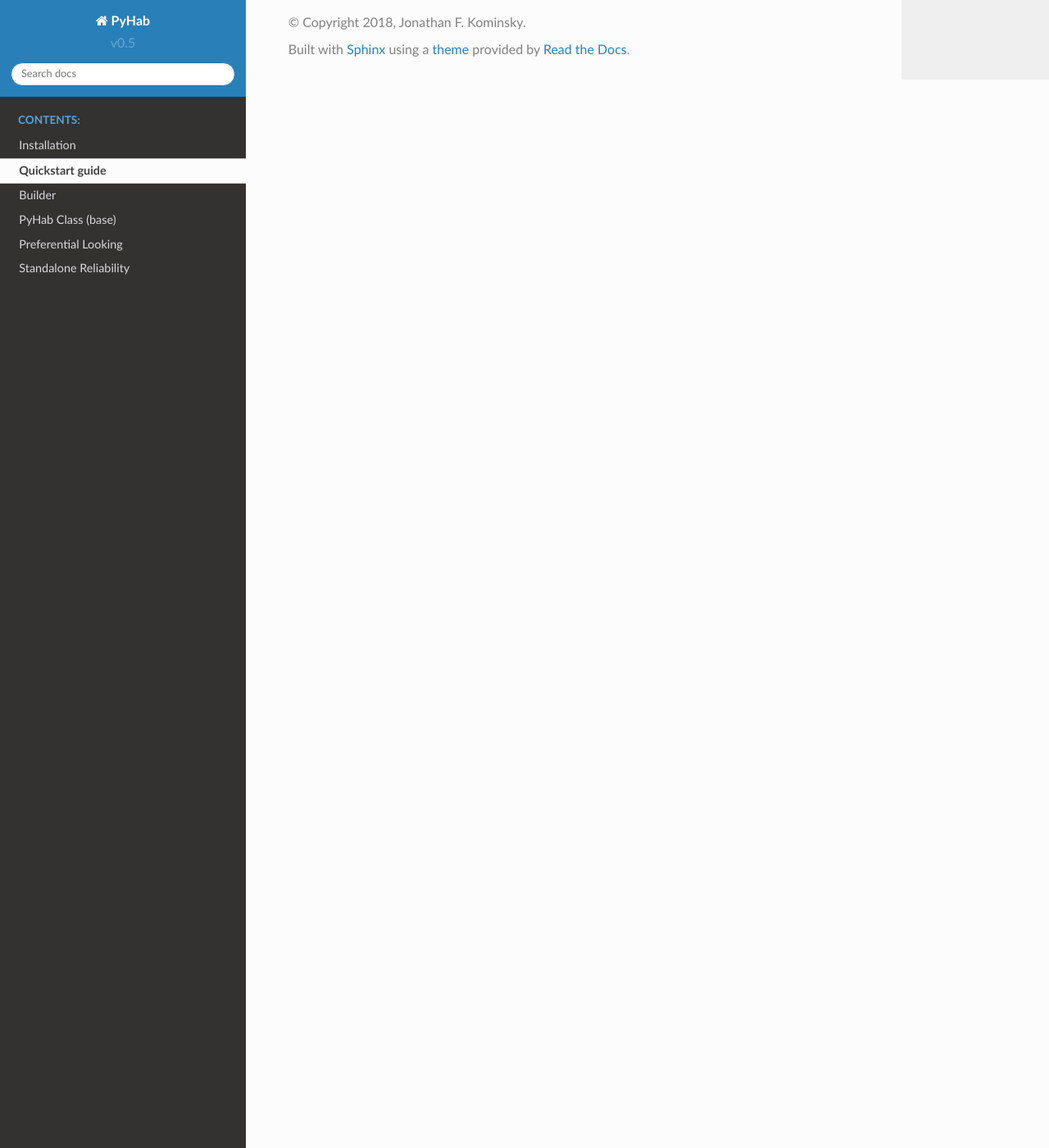
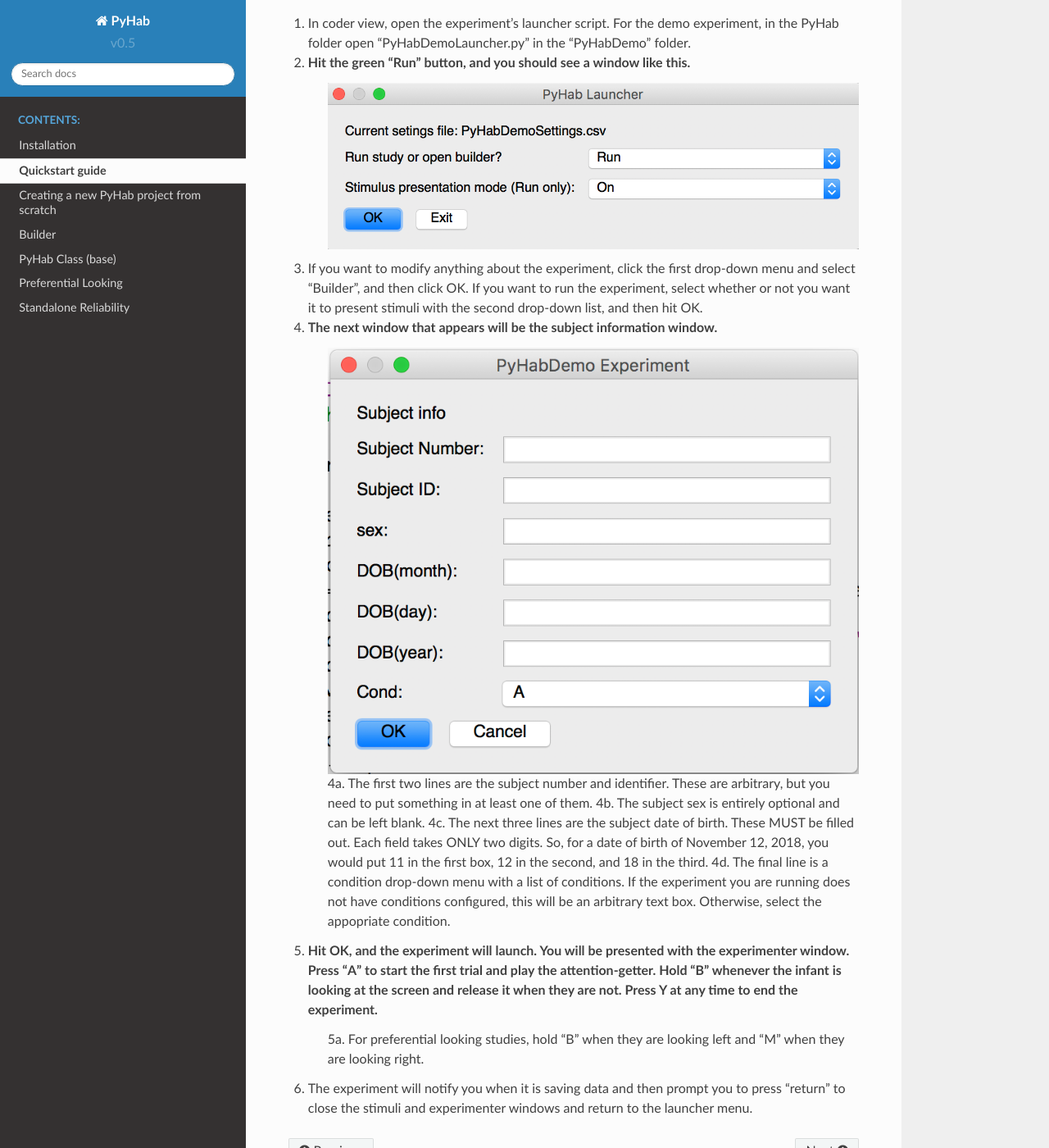
Before and after one commit to jfkominsky/PyHab, a Sphinx documentation site: the page built from docs/Quickstart.rst, in a window 1280 px wide and 1400 px high, scrolled down 1303 px. Shown: the whole window at 82% size. Built offline with Sphinx 7.4.7 and the Read the Docs theme 2.0.0, drawn with Linux system fonts in a browser that asks for light colours; some of the changed text lies outside the part shown.

Commit message:
Upgraded QuickStart guide
Split “making a new experiment” from “trying out an existing one”,
added some demos.

```diff
--- a/docs/Quickstart.rst
+++ b/docs/Quickstart.rst
@@ -2,6 +2,10 @@
 Quickstart guide
 ================
 
+
+====
+Creating a new PyHab project from scratch
+====
 1. Open PsychoPy
 
 2. Go to "View" and select "Coder View". (You can also hit cmd-L on Mac or ctrl-L on Windows.)
@@ -16,8 +20,30 @@
 
 6. In the PsychoPy coder, choose "Open", then find the experiment folder you saved. Open the file "[projectname]Launcher.py"
 
-7. Hit the big green run button.
+7. Hit the big green run button to open the builder.
 
+8. Read the manual (https://github.com/jfkominsky/PyHab/raw/master/PyHab%20User%20Manual.pdf) for more information on how to build an experiment.
 
-To see a demo experiment, in the coder view, go to the same folder that contains NewPyHabProject.py, and open the "PyHabDemo" sub-folder,
-and the "PyHabDemoLauncher.py" file within that. Hit the big green run button to see a pre-made experiment.
+===
+Running the demo or a pre-made PyHab experiment
+===
+
+1. In coder view, open the experiment's launcher script. For the demo experiment, in the PyHab folder open "PyHabDemoLauncher.py" in the "PyHabDemo" folder.
+
+2. Hit the green "Run" button, and you should see a window like this.
+    .. image:: LaunchScr.png
+
+3. If you want to modify anything about the experiment, click the first drop-down menu and select "Builder", and then click OK. If you want to run the experiment, select whether or not you want it to present stimuli with the second drop-down list, and then hit OK.
+
+4. The next window that appears will be the subject information window.
+    .. image:: SubjInfo.png
+
+    4a. The first two lines are the subject number and identifier. These are arbitrary, but you need to put something in at least one of them.
+    4b. The subject sex is entirely optional and can be left blank.
+    4c. The next three lines are the subject date of birth. These MUST be filled out. Each field takes ONLY two digits. So, for a date of birth of November 12, 2018, you would put 11 in the first box, 12 in the second, and 18 in the third.
+    4d. The final line is a condition drop-down menu with a list of conditions. If the experiment you are running does not have conditions configured, this will be an arbitrary text box. Otherwise, select the appopriate condition.
+
+5. Hit OK, and the experiment will launch. You will be presented with the experimenter window. Press "A" to start the first trial and play the attention-getter. Hold "B" whenever the infant is looking at the screen and release it when they are not. Press Y at any time to end the experiment.
+    5a. For preferential looking studies, hold "B" when they are looking left and "M" when they are looking right.
+
+6. The experiment will notify you when it is saving data and then prompt you to press "return" to close the stimuli and experimenter windows and return to the launcher menu.
```
Also changed, not shown: docs/LaunchScr.png (added), docs/SubjInfo.png (added).
